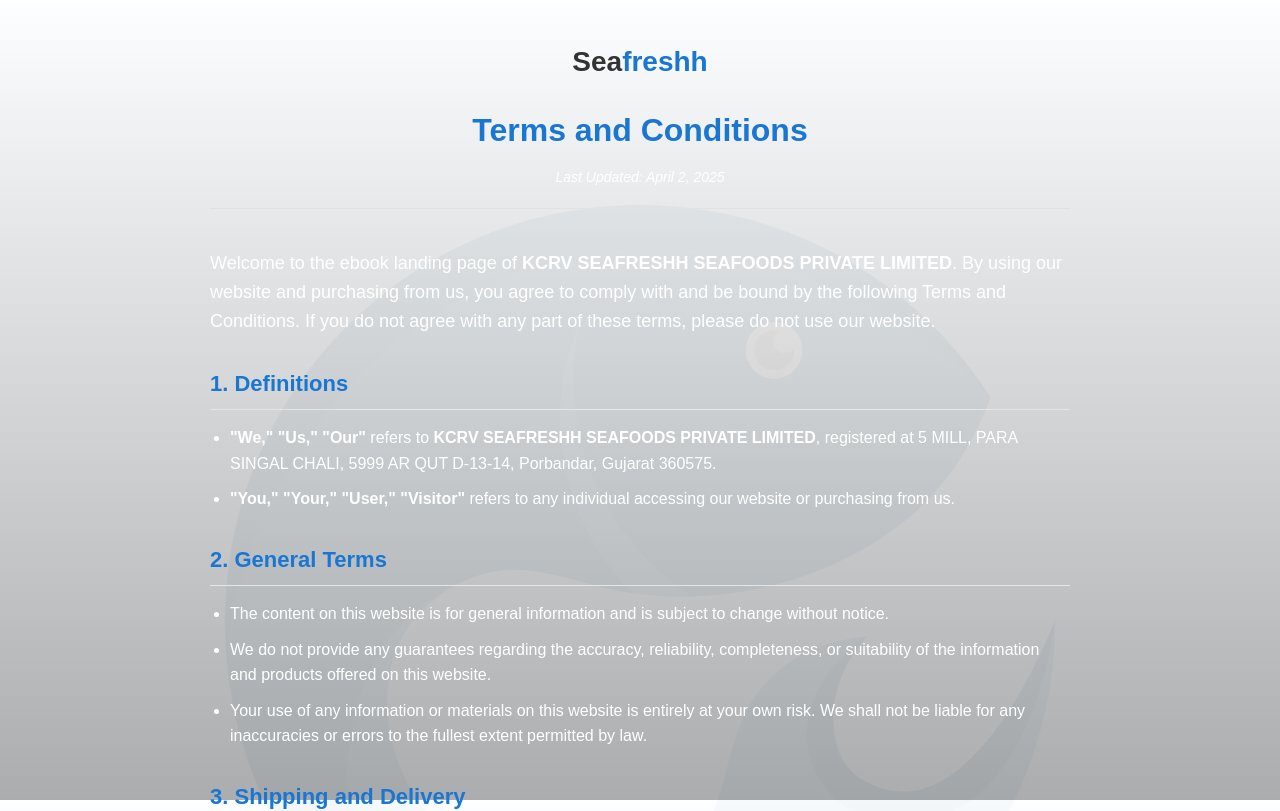
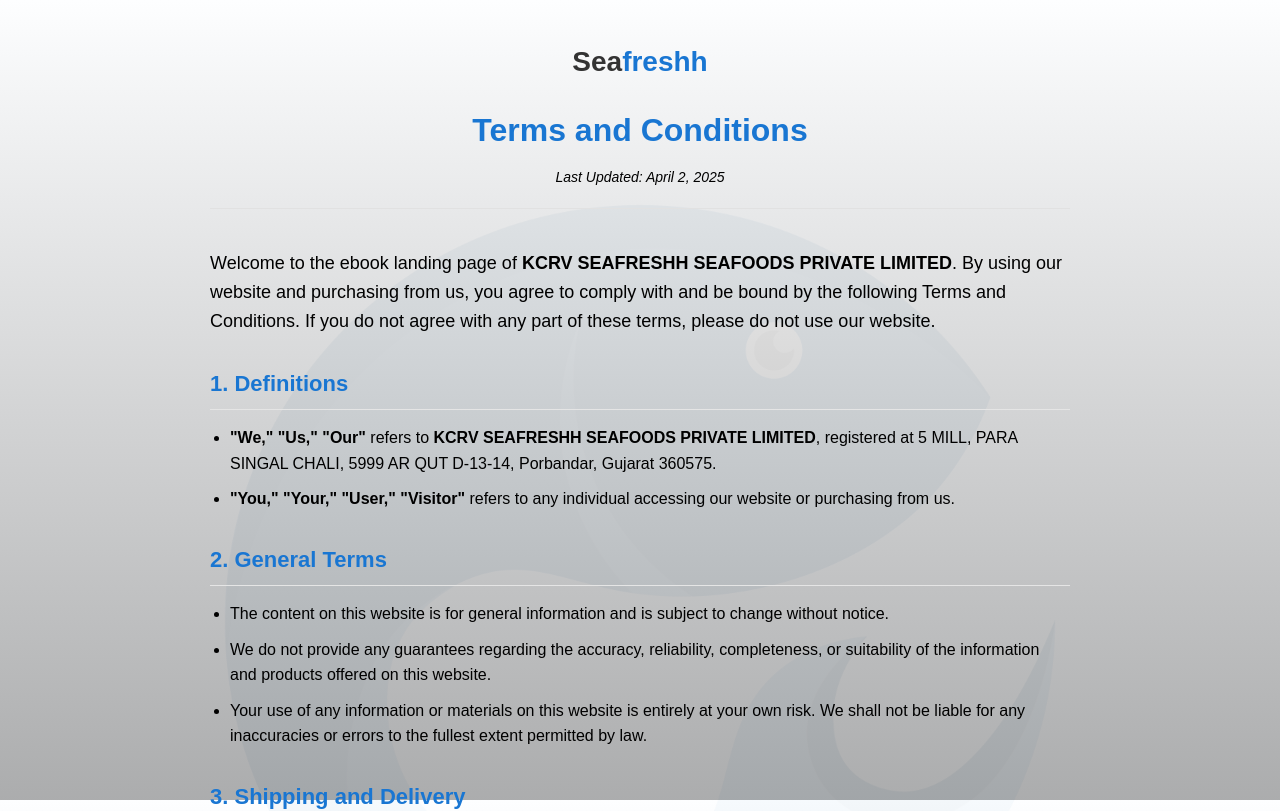
Before and after one commit to feelcoderr/Seafreshh-ebook, a Next.js app: page /terms in a window 1280 px wide. Shown: the top 811 px of the page. Built offline with nearby package versions, Linux system fonts and the light colour scheme.

Commit message:
change css

```diff
--- a/src/app/terms/policy.module.css
+++ b/src/app/terms/policy.module.css
@@ -3,7 +3,7 @@
   max-width: 900px;
   margin: 0 auto;
   padding: 40px 20px;
-  color: #ffffff;
+  color: #000000;
   line-height: 1.6;
   font-family: Arial, sans-serif;
 }
@@ -39,7 +39,7 @@
 
 .lastUpdated {
   font-style: italic;
-  color: #ffffff;
+  color: #000000;
   font-size: 14px;
 }
 
@@ -50,7 +50,7 @@
 .policyIntro {
   font-size: 18px;
   margin-bottom: 30px;
-  color: #ffffff;
+  color: #000000;
 }
 
 .policySection {
```
